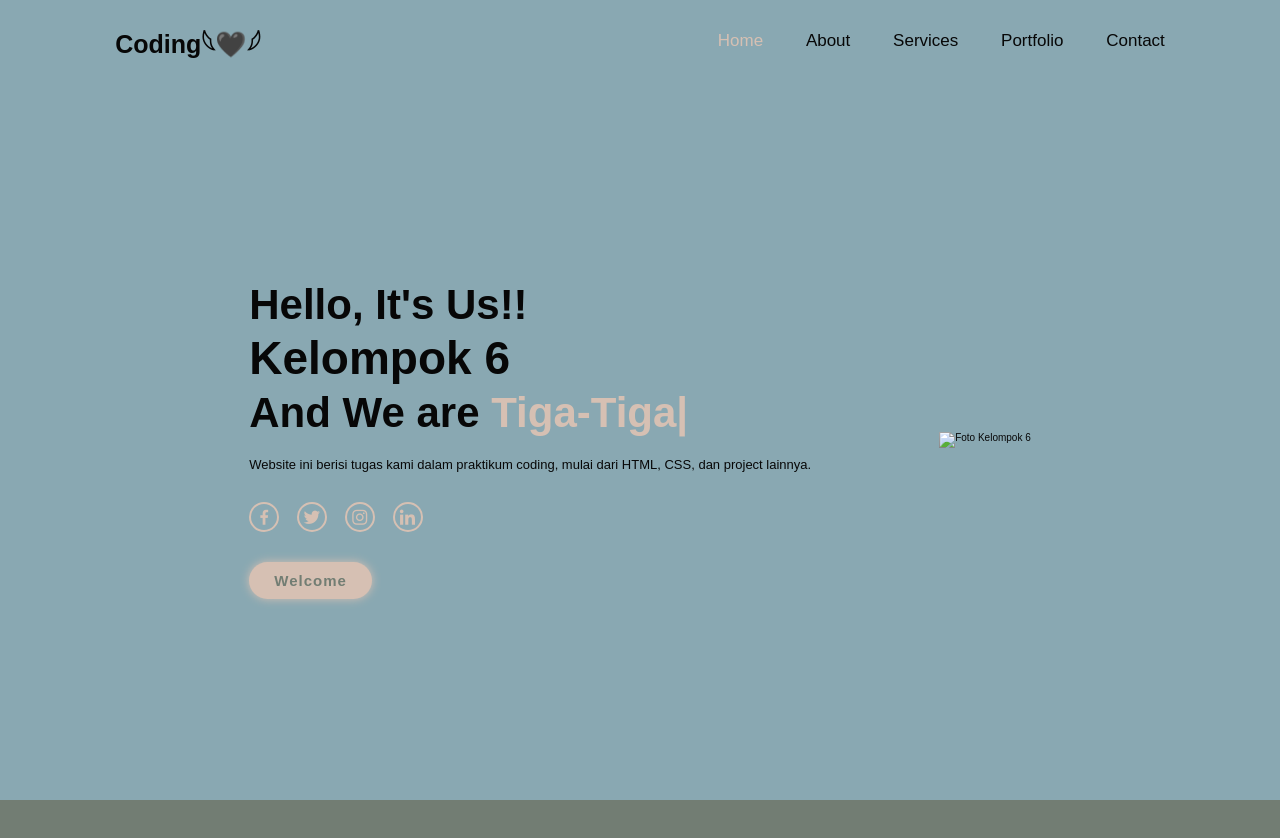
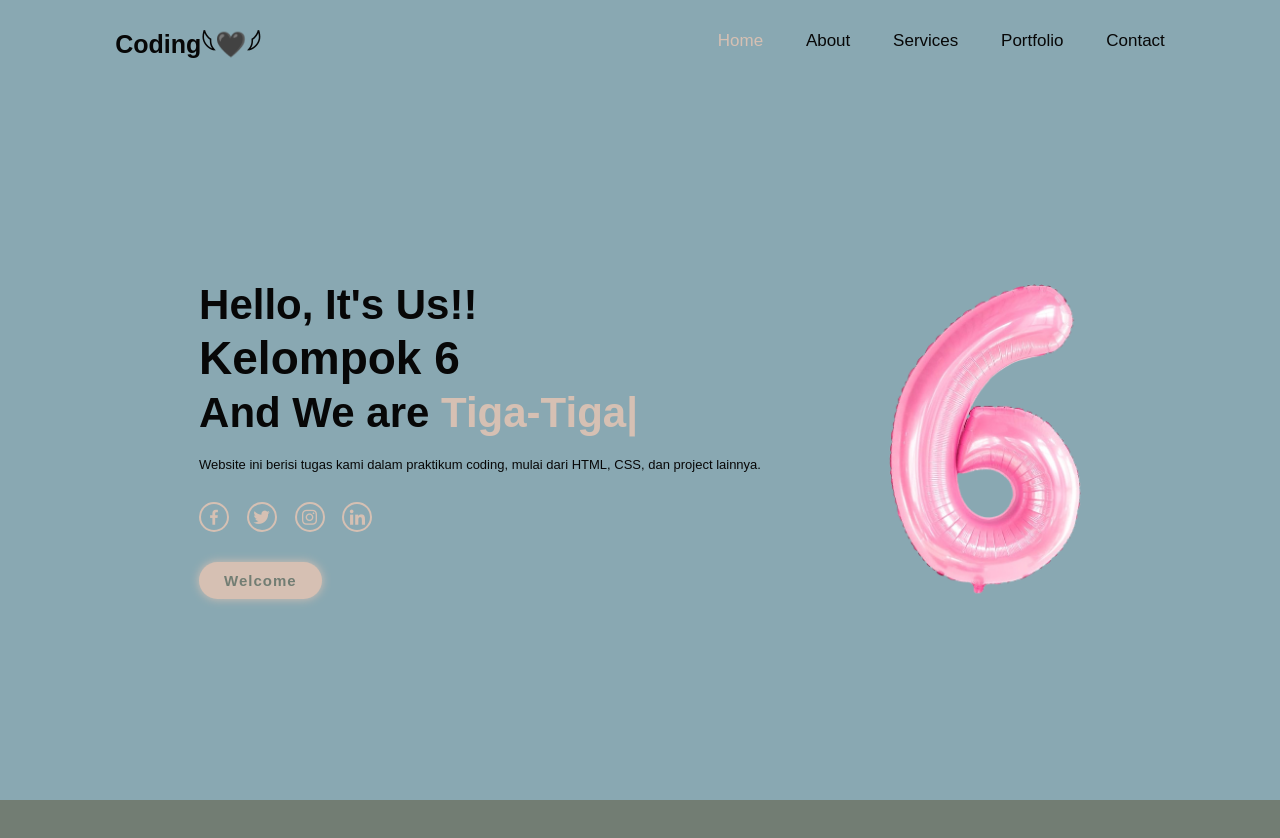
Before and after one commit to Carlaaa23/Kel6, a plain HTML site: page index.html in a window 1280 px wide. Shown: the top 838 px of the page. Drawn offline with nearby package versions, Linux system fonts and the light colour scheme; files whose address does not match are found by name; a web font is replaced by a local one.

Commit message:
Update index.html

```diff
--- a/index.html
+++ b/index.html
@@ -44,7 +44,7 @@
             <a href="#" class="btn">Welcome</a>
         </div>
         <div class="home-img">
-            <img src="images/6huyy.png" alt="Foto Kelompok 6">
+            <img src="6huyy.png" alt="Foto Kelompok 6">
         </div>
     </section>
 
```
